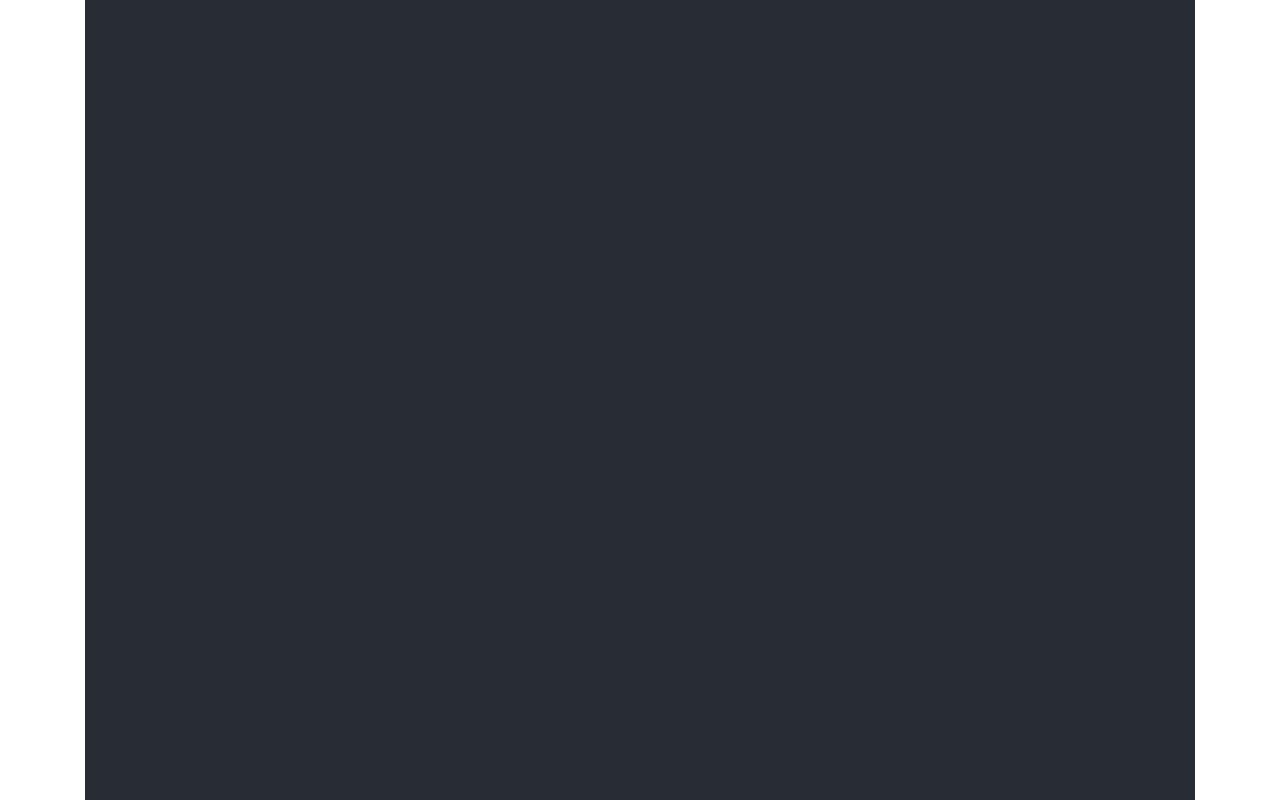
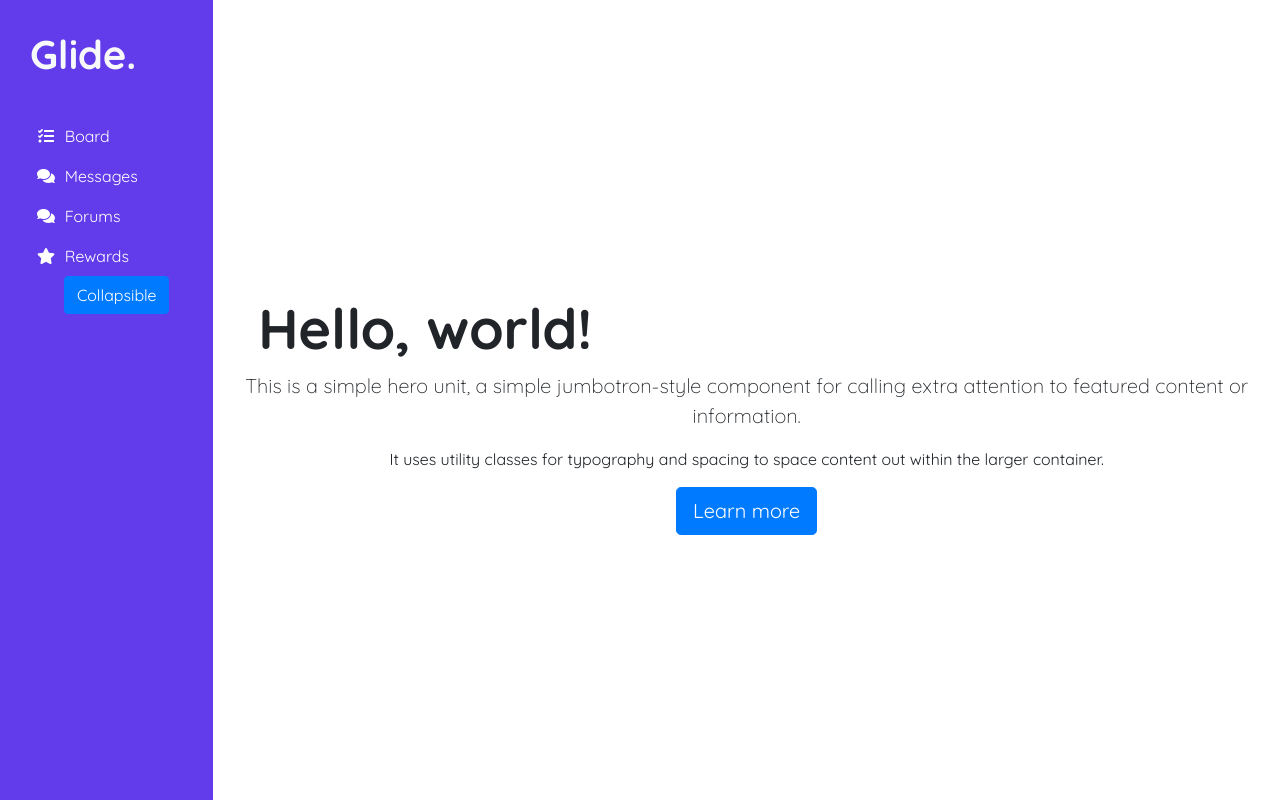
Before and after one commit to vaenthan18/Glide, a React (Create React App) app in the folder client/: page / in a window 1280 px wide. Shown: the top 802 px of the page. Built offline with nearby package versions, Linux system fonts and the light colour scheme.

Commit message:
Sidebar basically done - need to add class list

```diff
--- a/client/src/App.css
+++ b/client/src/App.css
@@ -1,5 +1,16 @@
+@font-face {
+    font-family: Quicksand;
+    src: url(./fonts/Quicksand-VariableFont_wght.ttf);
+}
+
+@font-face {
+    font-family: Quicksand-bold;
+    src: url(./fonts/Quicksand-Bold.ttf);
+}
+
 .App {
   text-align: center;
+  font-family: Quicksand;
 }
 
 .App-logo {
--- a/client/src/App.tsx
+++ b/client/src/App.tsx
@@ -6,6 +6,7 @@ import {
 } from 'react-router-dom'
 import './App.css';
 import 'bootstrap/dist/css/bootstrap.min.css';
+import 'bootstrap/dist/js/bootstrap.js'
 
 import Header from './Header/Header';
 import Board from './Main Board/Board'
@@ -14,13 +15,15 @@ class App extends Component {
     render() {
         return (
             <div className="App">
-                <div className="container">
-                    <Header/>
-                    <Router>
-                        <Switch>
-                            <Route path="/" exact component={Board} />
-                        </Switch>
-                    </Router>
+                <div className="container-fluid">
+                    <div className="row align-items-center">
+                        <Header />
+                        <Router>
+                            <Switch>
+                                <Route path="/" exact component={Board} />
+                            </Switch>
+                        </Router>
+                    </div>
                 </div>
             </div>
         );
--- /dev/null
+++ b/client/src/Header/Header.css
@@ -0,0 +1,41 @@
+
+.sidebar {
+    background-color: #623cea;
+    padding: 0;
+    height: 60vh;
+}
+
+.sidebar-sticky {
+    padding: 0;
+}
+
+h1 {
+    padding-top: 30px;
+    padding-left: 30px;
+    text-align: left;
+    font-family: Quicksand-bold;
+}
+
+ul {
+    padding-top: 30px;
+}
+
+li {
+    padding-left: 20px;
+}
+
+li:hover {
+    background-color: #7D6BD9;
+}
+
+a, a:hover, .menu-text {
+    color: white;
+    text-align: left;
+}
+
+h5 {
+    font-family: Quicksand-bold;
+    padding-top: 10px;
+    padding-left: 40px;
+    text-align: left;
+}
--- a/client/src/Header/Header.tsx
+++ b/client/src/Header/Header.tsx
@@ -1,4 +1,8 @@
 import React, { Component } from 'react';
+import { FontAwesomeIcon } from '@fortawesome/react-fontawesome';
+import { faUser, faTasks, faComments, faStar } from '@fortawesome/free-solid-svg-icons'
+import './Header.css';
+// import { Nav } from 'react-bootstrap';
 
 class Header extends Component {
 
@@ -8,22 +12,41 @@ class Header extends Component {
 
     render() {
         return (
-            <div className="App-header">
-                {/* <ul className="nav flex-column">
+            <nav className="vh-100 col-md-2 purple sidebar">
+                <div className="sidebar-sticky container">
+                    <h1 className="text-light">Glide.</h1>
+                    <ul className="nav flex-column">
                         <li className="nav-item">
-                        <h1 className="nav-link" onClick={() => { this.navTo('/Board') }}>Board</h1>
+                            <a className="nav-link" href="/Board">
+                                <FontAwesomeIcon icon={faTasks} fixedWidth={true}/>
+                                &nbsp; Board</a>
                         </li>
                         <li className="nav-item">
-                        <h2 className="nav-link" onClick={() => { this.navTo('/Messages') }}>Messages</h2>
+                            <a className="nav-link" href="/Messages">
+                                <FontAwesomeIcon icon={faComments} fixedWidth={true} />
+                            &nbsp; Messages</a>
                         </li>
                         <li className="nav-item">
-                        <h2 className="nav-link" onClick={() => { this.navTo('/Forums') }}>Forums</h2>
+                            <a className="nav-link" href="/Forums">
+                            <FontAwesomeIcon icon={faComments} fixedWidth={true} />
+                            &nbsp; Forums</a>
                         </li>
                         <li className="nav-item">
-                        <h2 className="nav-link" onClick={() => { this.navTo('/Rewards') }}>Rewards</h2>
+                            <a className="nav-link" href="/Rewards">
+                                <FontAwesomeIcon icon={faStar} fixedWidth={true} />
+                                &nbsp; Rewards</a>
                         </li>
-                </ul> */}
+                        <li>
+                            <div className="accordian" id="#accordionExample">
+                            <a className="btn btn-primary" data-toggle="collapse" href="#collapseExample" role="button" aria-expanded="false" aria-controls="collapseExample">Collapsible</a>
+                                <div id="collapseOne" className="collapse" data-parent="#accordionExample">
+                                    Hi
                                 </div>
+                            </div>
+                        </li>
+                    </ul>
+                </div>
+            </nav>
         );
     }
 }
```
Also changed, not shown: client/src/fonts/Quicksand-Bold.ttf (added), client/src/fonts/Quicksand-VariableFont_wght.ttf (added). Lines whose indentation alone changed are shown as unchanged.
